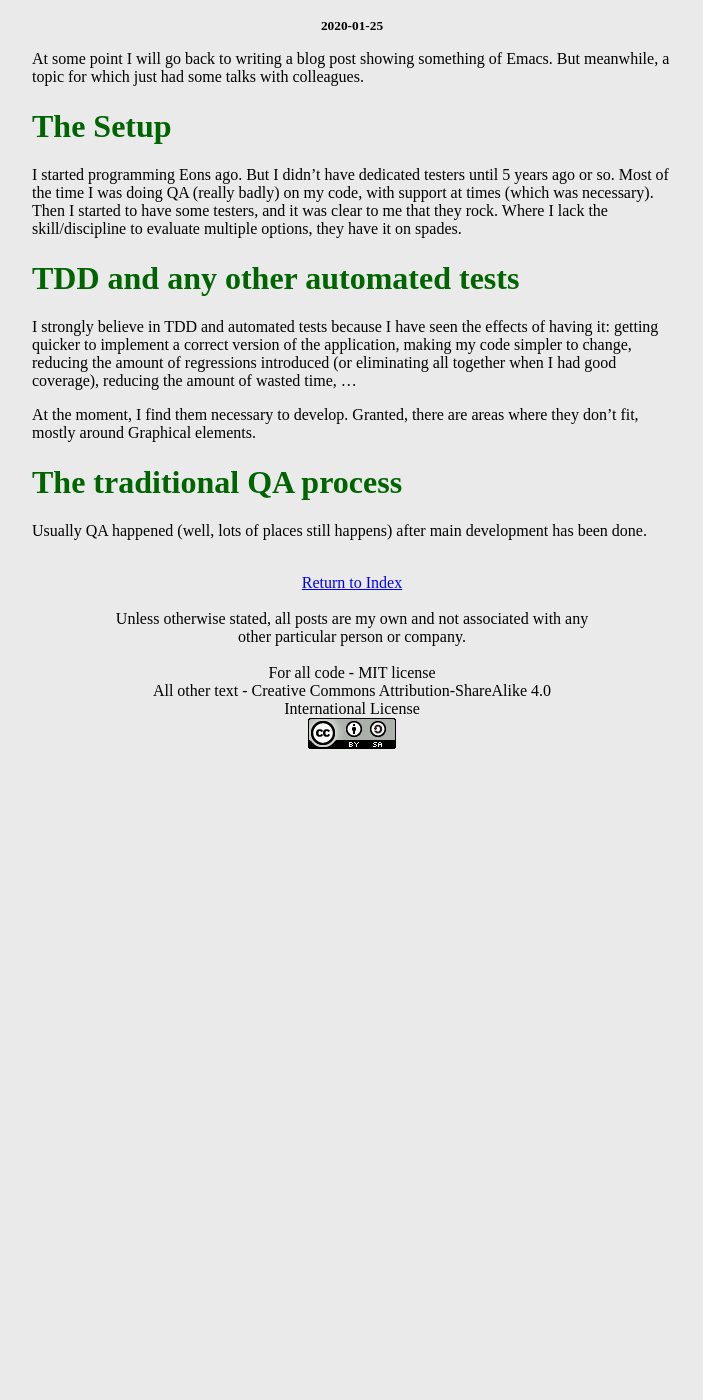
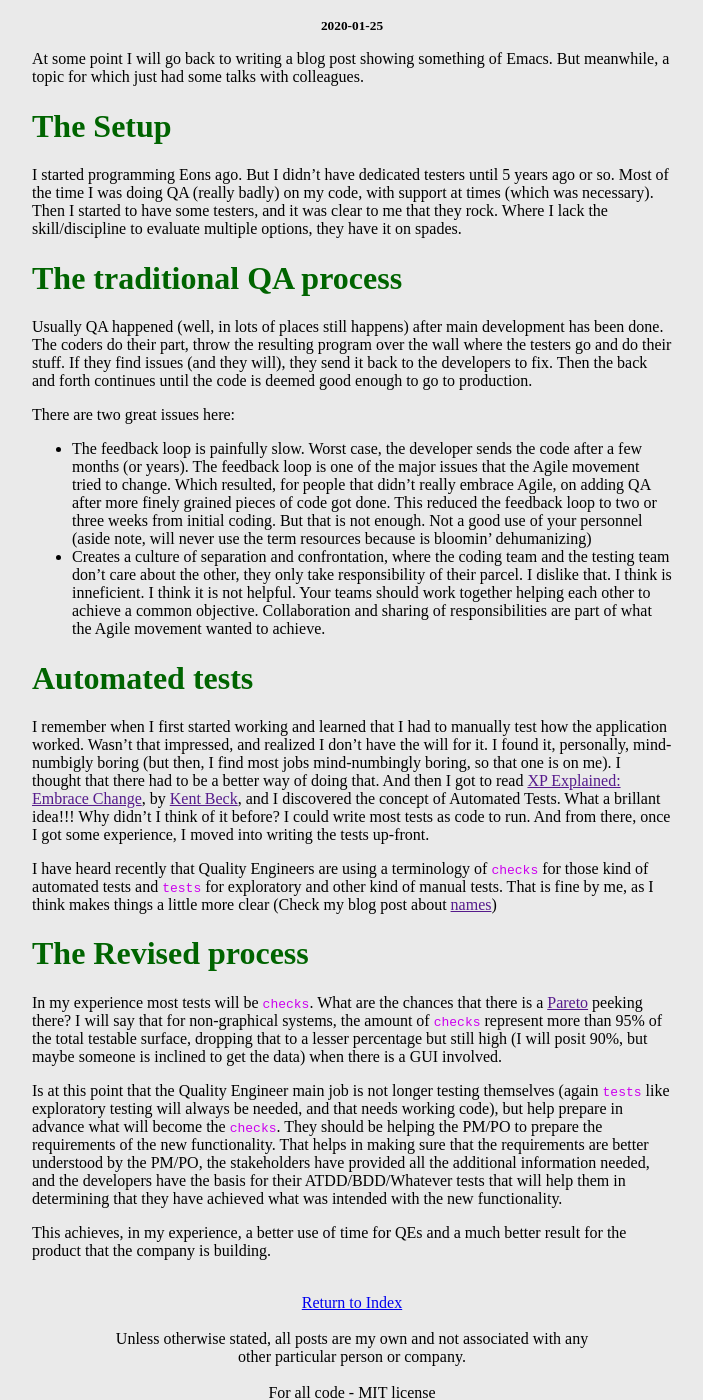
Before and after one commit to MiyamotoAkira/website, a Jekyll site: the page built from _posts/2020-01-28-QA-and-testers.md, in a window 1280 px wide and 1400 px high, scrolled down 281 px. Shown: the whole window, without its empty margins (288-991 px from the left). Built offline with Jekyll 4.4.1, drawn with Linux system fonts in a browser that asks for light colours; before the commit the page ends 1038 px from its top, so only the background shows below that.

Commit message:
Changes and additions to improve the text

```diff
--- a/_posts/2020-01-28-QA-and-testers.md
+++ b/_posts/2020-01-28-QA-and-testers.md
@@ -11,10 +11,23 @@ At some point I will go back to writing a blog post showing something of Emacs.
 # The Setup
 I started programming Eons ago. But I didn't have dedicated testers until 5 years ago or so. Most of the time I was doing QA (really badly) on my code, with support at times (which was necessary). Then I started to have some testers, and it was clear to me that they rock. Where I lack the skill/discipline to evaluate multiple options, they have it on spades.
 
-# TDD and any other automated tests
-I strongly believe in TDD and automated tests because I have seen the effects of having it: getting quicker to implement a correct version of the application, making my code simpler to change, reducing the amount of regressions introduced (or eliminating all together when I had good coverage), reducing the amount of wasted time, ...
+# The traditional QA process
+Usually QA happened (well, in lots of places still happens) after main development has been done. The coders do their part, throw the resulting program over the wall where the testers go and do their stuff. If they find issues (and they will), they send it back to the developers to fix. Then the back and forth continues until the code is deemed good enough to go to production.
 
-At the moment, I find them necessary to develop. Granted, there are areas where they don't fit, mostly around Graphical elements.
+There are two great issues here:
 
-# The traditional QA process
-Usually QA happened (well, lots of places still happens) after main development has been done.
+- The feedback loop is painfully slow. Worst case, the developer sends the code after a few months (or years). The feedback loop is one of the major issues that the Agile movement tried to change. Which resulted, for people that didn't really embrace Agile, on adding QA after more finely grained pieces of code got done. This reduced the feedback loop to two or three weeks from initial coding. But that is not enough. Not a good use of your personnel (aside note, will never use the term resources because is bloomin' dehumanizing)
+- Creates a culture of separation and confrontation, where the coding team and the testing team don't care about the other, they only take responsibility of their parcel. I dislike that. I think is inneficient. I think it is not helpful. Your teams should work together helping each other to achieve a common objective. Collaboration and sharing of responsibilities are part of what the Agile movement wanted to achieve.
+
+# Automated tests
+I remember when I first started working and learned that I had to manually test how the application worked. Wasn't that impressed, and realized I don't have the will for it. I found it, personally, mind-numbigly boring (but then, I find most jobs mind-numbingly boring, so that one is on me). I thought that there had to be a better way of doing that. And then I got to read [XP Explained: Embrace Change](),  by [Kent Beck](), and I discovered the concept of Automated Tests. What a brillant idea!!! Why didn't I think of it before? I could write most tests as code to run. And from there, once I got some experience, I moved into writing the tests up-front.
+
+I have heard recently that Quality Engineers are using a terminology of `checks` for those kind of automated tests and `tests` for exploratory and other kind of manual tests. That is fine by me, as I think makes things a little more clear (Check my blog post about [names]())
+
+# The Revised process
+
+In my experience most tests will be `checks`. What are the chances that there is a [Pareto]() peeking there? I will say that for non-graphical systems, the amount of `checks` represent more than 95% of the total testable surface, dropping that to a lesser percentage but still high (I will posit 90%, but maybe someone is inclined to get the data) when there is a GUI involved.
+
+Is at this point that the Quality Engineer main job is not longer testing themselves (again `tests` like exploratory testing will always be needed, and that needs working code), but help prepare in advance what will become the `checks`. They should be helping the PM/PO to prepare the requirements of the new functionality. That helps in making sure that the requirements are better understood by the PM/PO, the stakeholders have provided all the additional information needed, and the developers have the basis for their ATDD/BDD/Whatever tests that will help them in determining that they have achieved what was intended with the new functionality.
+
+This achieves, in my experience, a better use of time for QEs and a much better result for the product that the company is building.
```
